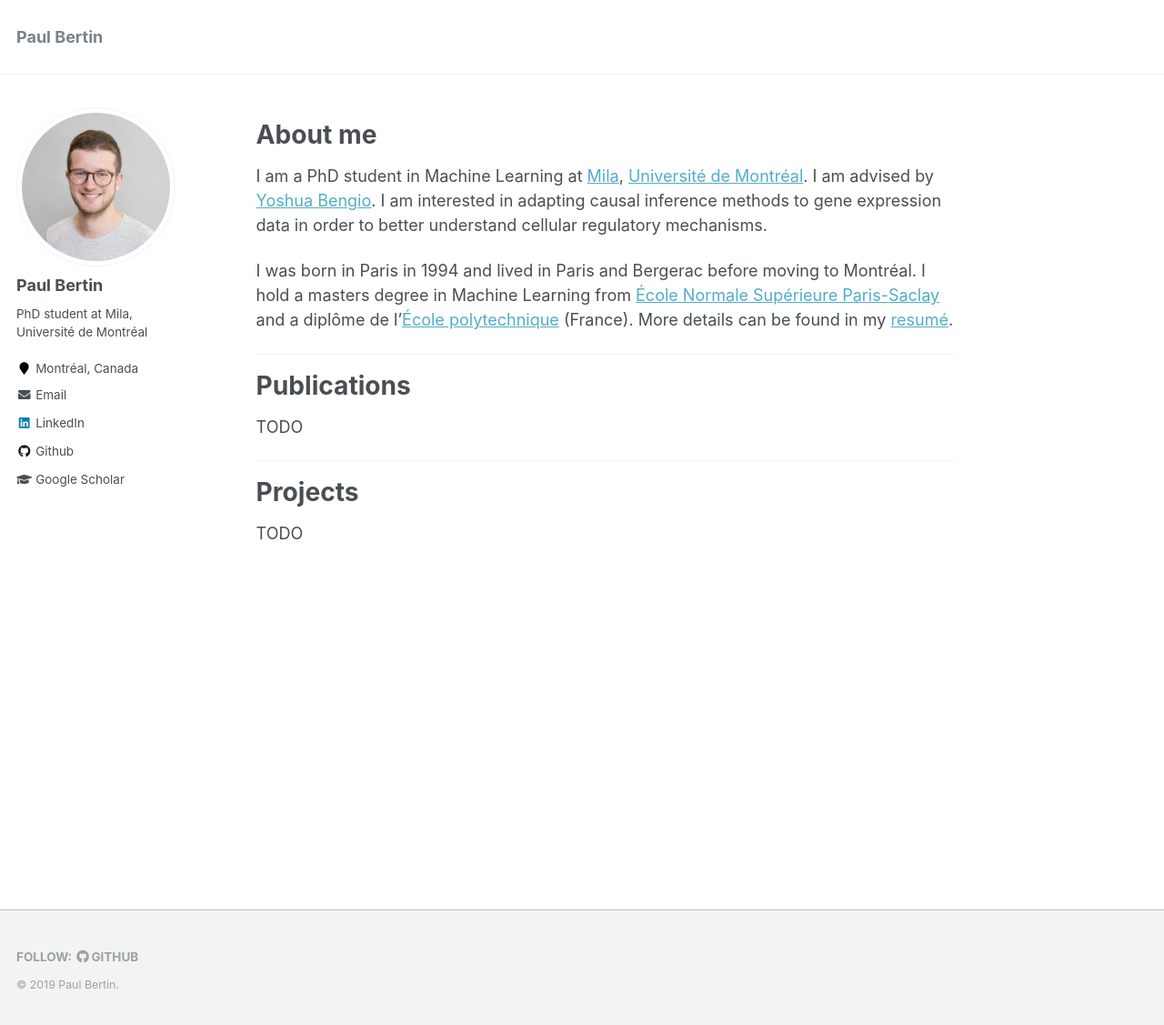
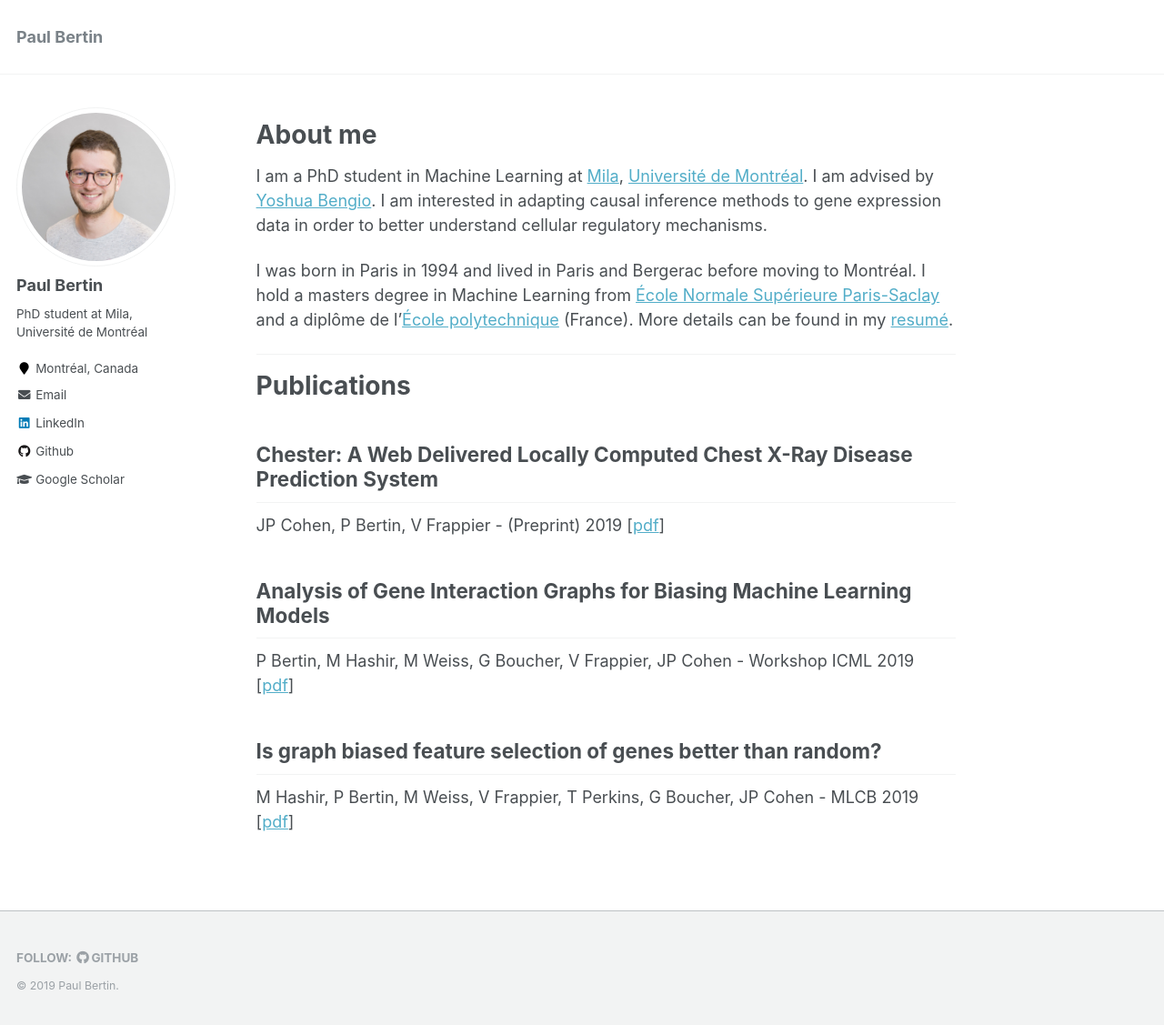
Before and after one commit to Bertinus/Bertinus.github.io, a Jekyll site: the page built from _pages/about.md, in a window 1280 px wide and 1129 px high. Shown: the whole window at 91% size. Built offline with Jekyll 4.4.1, drawn with Linux system fonts in a browser that asks for light colours.

Commit message:
Edited main page

```diff
--- a/_pages/about.md
+++ b/_pages/about.md
@@ -16,9 +16,11 @@ I was born in Paris in 1994 and lived in Paris and Bergerac before moving to Mon
 ___
 # Publications
 
-TODO
+## Chester: A Web Delivered Locally Computed Chest X-Ray Disease Prediction System
+JP Cohen, P Bertin, V Frappier - (Preprint) 2019 [[pdf](https://arxiv.org/pdf/1901.11210.pdf)]
 
-___
-# Projects
+## Analysis of Gene Interaction Graphs for Biasing Machine Learning Models
+P Bertin, M Hashir, M Weiss, G Boucher, V Frappier, JP Cohen - Workshop ICML 2019 [[pdf](https://arxiv.org/pdf/1905.02295.pdf)]
 
-TODO
+## Is graph biased feature selection of genes better than random?
+M Hashir, P Bertin, M Weiss, V Frappier, T Perkins, G Boucher, JP Cohen - MLCB 2019 [[pdf](https://arxiv.org/pdf/1910.09600.pdf)]
```
